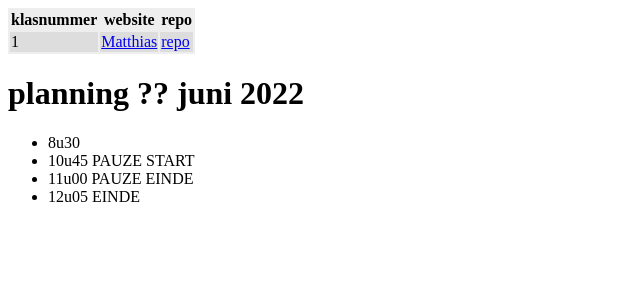
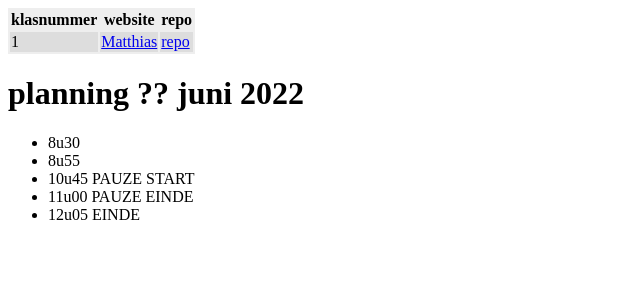
Before and after one commit to vbrh-immalle/vbrh-immalle.github.io, a Jekyll site: the page built from GIPWebsites2021-2022/index.md, in a window 1280 px wide. Shown: the top 300 px of the page, without its empty margins (0-640 px from the left). Built offline with Jekyll 4.4.1, drawn with Linux system fonts in a browser that asks for light colours; some web fonts are replaced.

Commit message:
Update index.md

```diff
--- a/GIPWebsites2021-2022/index.md
+++ b/GIPWebsites2021-2022/index.md
@@ -11,6 +11,7 @@ title: GIP Websites 2021-2022
 # planning ?? juni 2022
 
 - 8u30
+- 8u55
 - 10u45 PAUZE START
 - 11u00 PAUZE EINDE
 - 12u05 EINDE
```
